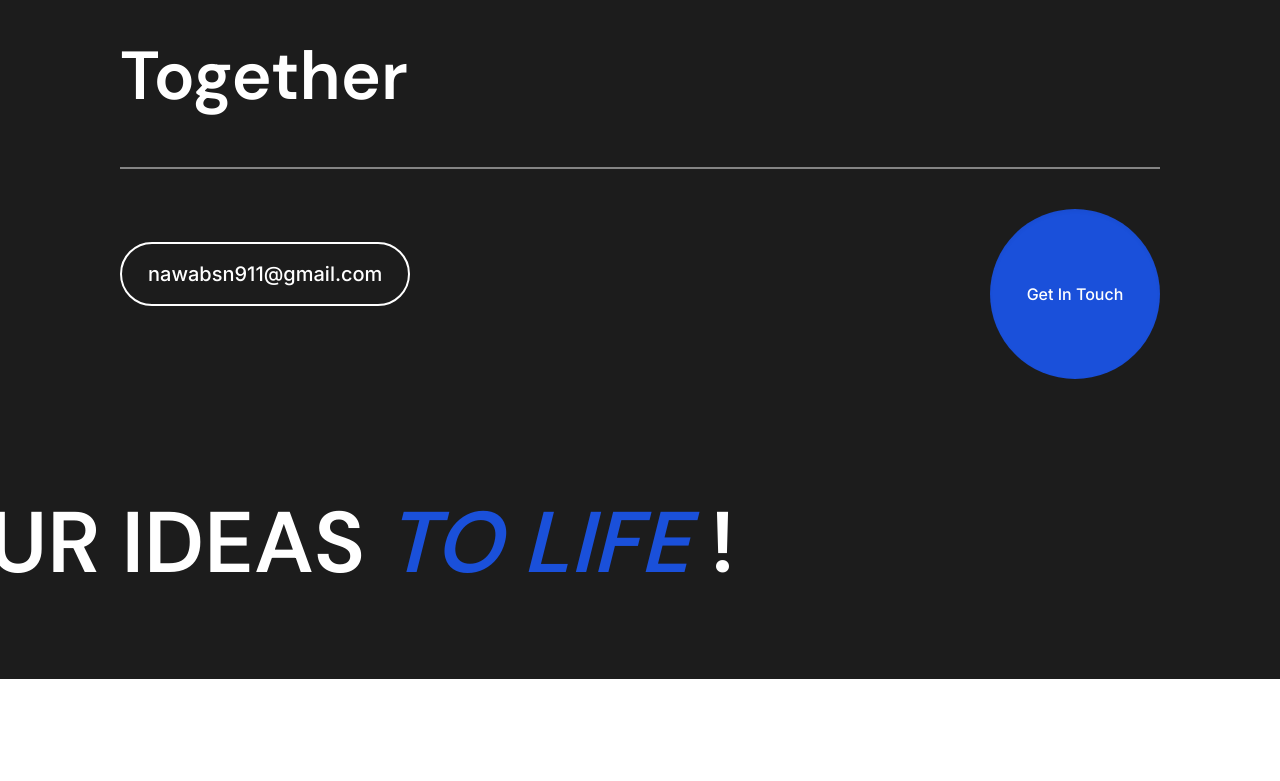
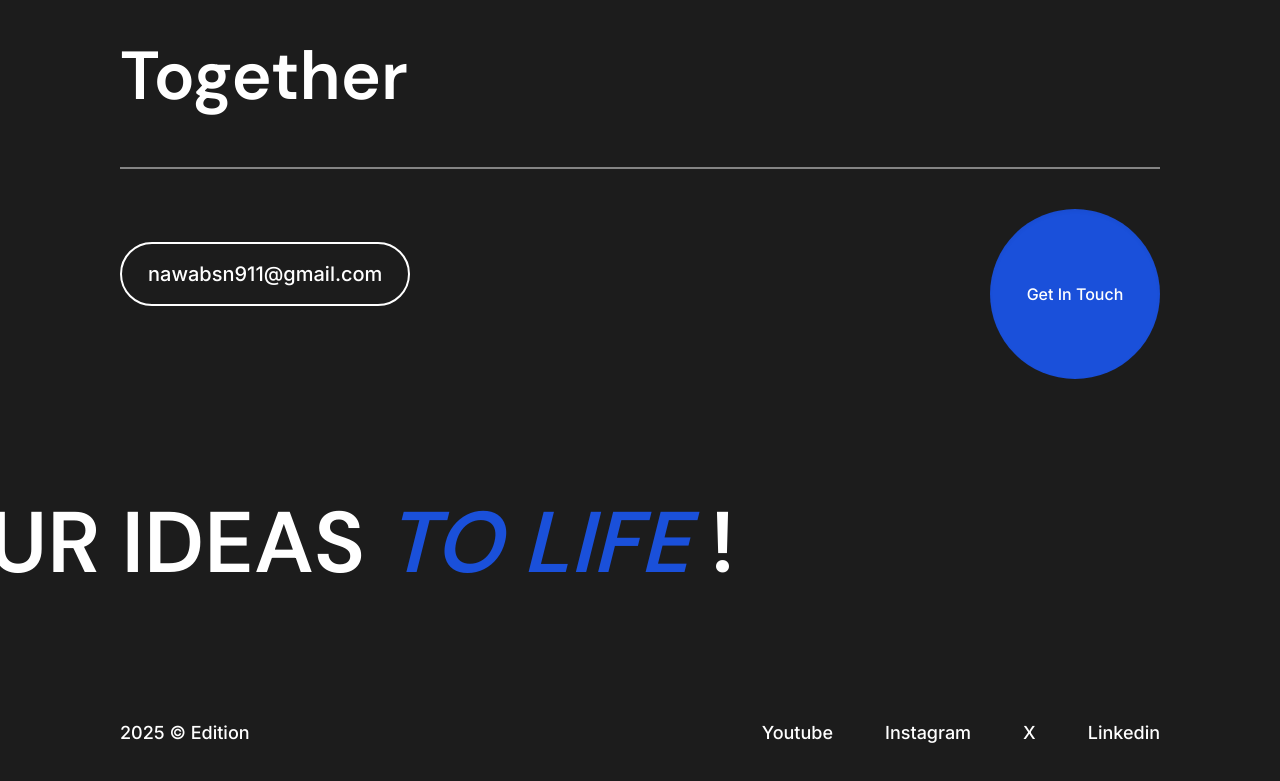
Before and after one commit to Netricc/nawar-portfolio, a Next.js app: page / in a window 1280 px wide. Shown: the part 1059-1840 px from the top of the page. Before the commit the page ends 1738 px from the top, so only its background shows below. Built offline with nearby package versions, Linux system fonts and the light colour scheme.

Commit message:
social media links footer - footer complete

```diff
--- a/components/Footer.tsx
+++ b/components/Footer.tsx
@@ -1,18 +1,19 @@
 "use client";
 
 import Link from "next/link";
+import { socialMediaLinks } from "@/lib/constants/";
 
 const Footer = () => {
   return (
     <footer className="bg-secondary w-full min-h-screen">
       <div className="w-full h-full  text-third pt-[80px] max-lg:pt-[34px] relative">
         <div className="container-max w-full">
-          <h2 className="text-[68px] text-third font-semibold font-dm-sans">
+          <h2 className="text-[68px] max-sm:text-[42px] text-third font-semibold font-dm-sans">
             Let&apos;s work <br /> Together
           </h2>
 
           <div className="hr w-full h-[2px] bg-gray mt-[40px]"></div>
-          <div className="w-full flex justify-between items-center gap-[50px] flex-wrap max-sm:pt-[40px]">
+          <div className="w-full flex justify-between items-center gap-[50px] flex-wrap max-sm:pt-[40px] max-sm:justify-center">
             <button className="py-[15px] px-[26px] text-third border-2 border-third text-[20px] font-inter font-medium rounded-[38px]  hover:border-primary duration-200">
               <Link href={"mailto:nawabsn911@gmail.com"}>
                 nawabsn911@gmail.com
@@ -27,7 +28,7 @@ const Footer = () => {
           </div>
         </div>
 
-        <div className="loop relative w-full mt-[100px] max-lg:mt-[230px] max-sm:mt-[180px]">
+        <div className="loop relative w-full mt-[100px] max-lg:mt-[100px] max-sm:mt-[80px]">
           <h2
             className={`absolute
               font-dm-sans text-left left-[100%]
@@ -38,7 +39,26 @@ const Footer = () => {
           </h2>
         </div>
 
-        <div></div>
+        <div className="w-full max-md:flex-col max-md:gap-[60px] py-[40px] container-max flex justify-between items-center">
+          <p className="font-inter text-lg font-medium text-third">
+            {new Date().getFullYear()} © Edition
+          </p>
+
+          <div className="flex items-center gap-[52px] max-lg:gap-[38px] max-lg:text-base max-sm:gap-[20px]">
+            {socialMediaLinks.map((socialLink) => {
+              return (
+                <Link
+                  className="text-lg text-third font-medium font-inter hover:text-primary duration-200 "
+                  href={socialLink.href}
+                  target="_blank"
+                  key={socialLink.href}
+                >
+                  {socialLink.title}
+                </Link>
+              );
+            })}
+          </div>
+        </div>
       </div>
     </footer>
   );
```
